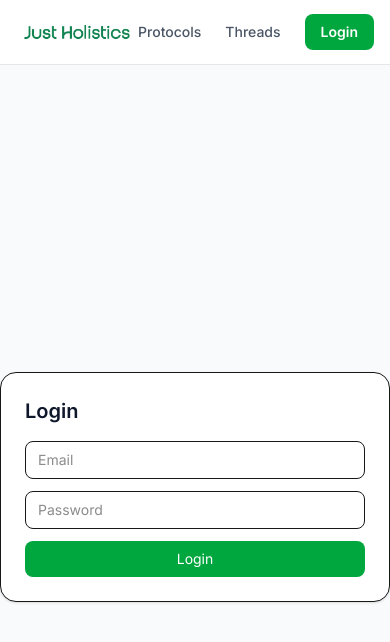
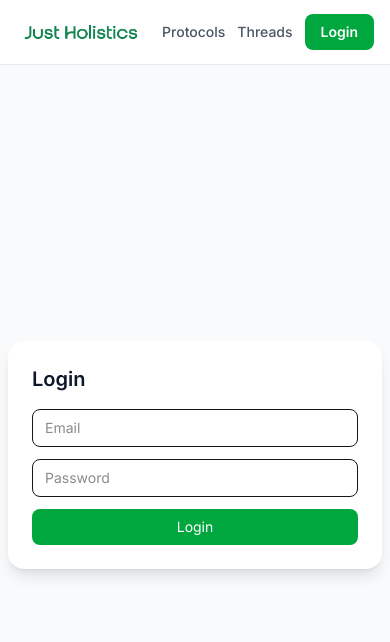
Before and after one commit to Kurt013/just-holistics, a Next.js app in the folder frontend/: page /login in a window 390 px wide. Shown: the top 642 px of the page. Built offline with nearby package versions, Linux system fonts and the light colour scheme; no server answers.

Commit message:
fix: improved responsiveness

```diff
--- a/frontend/app/login/page.tsx
+++ b/frontend/app/login/page.tsx
@@ -46,18 +46,17 @@ export default function LoginPage() {
   };
 
   return (
-    <div className="flex min-h-screen items-center justify-center bg-slate-50">
-      <div className="w-full max-w-md rounded-2xl bg-white p-6 shadow-sm border">
+    <div className="flex min-h-[calc(100vh-65px)] items-center justify-center bg-slate-50">
+      <div className="px-2">
+        <div className="w-full max-w-md rounded-2xl bg-white p-6 shadow-lg">
           <h1 className="text-xl font-semibold text-slate-900 mb-4">
             Login
           </h1>
-
           {error && (
             <p className="mb-3 rounded bg-red-50 p-2 text-sm text-red-500">
               {error}
             </p>
           )}
-
           <form onSubmit={handleLogin} className="space-y-3">
             <input
               type="email"
@@ -66,7 +65,6 @@ export default function LoginPage() {
               onChange={(e) => setEmail(e.target.value)}
               className="w-full rounded-lg border px-3 py-2 text-sm focus:outline-none focus:ring-2 focus:ring-green-500"
             />
-
             <input
               type="password"
               placeholder="Password"
@@ -74,7 +72,6 @@ export default function LoginPage() {
               onChange={(e) => setPassword(e.target.value)}
               className="w-full rounded-lg border px-3 py-2 text-sm focus:outline-none focus:ring-2 focus:ring-green-500"
             />
-
             <button
               type="submit"
               disabled={loading}
@@ -85,5 +82,6 @@ export default function LoginPage() {
           </form>
         </div>
       </div>
+    </div>
   );
 }
--- a/frontend/app/protocols/[id]/page.tsx
+++ b/frontend/app/protocols/[id]/page.tsx
@@ -49,9 +49,9 @@ export default async function ProtocolPage({
 
 	return (
 		<main className="min-h-screen bg-slate-50">
-			<div className="flex gap-8 mx-auto max-w-8xl px-4 py-8 sm:px-6 lg:px-8">
-				<div className="flex-1">
-					<div className="flex gap-8">
+			<div className="grid grid-cols-1 lg:grid-cols-3 gap-8 mx-auto max-w-8xl px-4 py-8 sm:px-6 lg:px-8">
+				<div className="grid grid-cols-1 gap-8 lg:col-span-2">
+					<div className="flex-1 gap-8">
 						<div className="overflow-hidden rounded-3xl border border-slate-200 bg-white shadow-sm">
 							<div className="border-b border-slate-100 bg-gradient-to-r from-amber-50 via-white to-emerald-50 p-6 sm:p-8">
 								<div className="mt-3 flex flex-wrap items-center gap-3">
@@ -102,7 +102,7 @@ export default async function ProtocolPage({
 						/>
 					</div>
 				</div>
-				<div className="basis-1/3">
+				<div>
 					<div className="flex items-center gap-2">
 						<h2 className="text-2xl font-semibold text-slate-900">Threads</h2>
 						<ThreadModalTrigger protocolId={protocol.id} />
--- a/frontend/app/signup/page.tsx
+++ b/frontend/app/signup/page.tsx
@@ -54,17 +54,16 @@ export default function SignupPage() {
 
 	return (
 		<div className="flex min-h-screen items-center justify-center bg-slate-50">
-			<div className="w-full max-w-md rounded-2xl bg-white p-6 shadow-sm border">
+			<div className="px-2">
+				<div className="w-full max-w-md rounded-2xl bg-white p-6 shadow-lg">
 					<h1 className="text-xl font-semibold text-slate-900 mb-4">
 						Sign up
 					</h1>
-
 					{error && (
 						<p className="mb-3 rounded bg-red-50 p-2 text-sm text-red-500">
 							{error}
 						</p>
 					)}
-
 					<form onSubmit={handleSignup} className="space-y-3">
 						<input
 							type="text"
@@ -73,7 +72,6 @@ export default function SignupPage() {
 							onChange={(e) => setName(e.target.value)}
 							className="w-full rounded-lg border px-3 py-2 text-sm focus:outline-none focus:ring-2 focus:ring-green-500"
 						/>
-
 						<input
 							type="email"
 							placeholder="Email"
@@ -81,7 +79,6 @@ export default function SignupPage() {
 							onChange={(e) => setEmail(e.target.value)}
 							className="w-full rounded-lg border px-3 py-2 text-sm focus:outline-none focus:ring-2 focus:ring-green-500"
 						/>
-
 						<input
 							type="password"
 							placeholder="Password"
@@ -89,7 +86,6 @@ export default function SignupPage() {
 							onChange={(e) => setPassword(e.target.value)}
 							className="w-full rounded-lg border px-3 py-2 text-sm focus:outline-none focus:ring-2 focus:ring-green-500"
 						/>
-
 						<input
 							type="password"
 							placeholder="Confirm Password"
@@ -97,7 +93,6 @@ export default function SignupPage() {
 							onChange={(e) => setConfirmPassword(e.target.value)}
 							className="w-full rounded-lg border px-3 py-2 text-sm focus:outline-none focus:ring-2 focus:ring-green-500"
 						/>
-
 						<button
 							type="submit"
 							disabled={loading}
@@ -108,5 +103,6 @@ export default function SignupPage() {
 					</form>
 				</div>
 			</div>
+		</div>
 	);
 }
--- a/frontend/app/threads/[id]/components/NewThreadModal.tsx
+++ b/frontend/app/threads/[id]/components/NewThreadModal.tsx
@@ -63,17 +63,16 @@ export default function NewThreadModal({
 
   return (
     <div className="fixed inset-0 z-50 flex items-center justify-center bg-black/40">
+      <div className="px-2">
         <div className="w-full max-w-lg rounded-2xl bg-white p-6 shadow-lg">
           <h2 className="text-lg font-semibold mb-4">
             Start a new discussion
           </h2>
-
           {error && (
             <p className="mb-3 rounded bg-red-50 p-2 text-sm text-red-500">
               {error}
             </p>
           )}
-
           <form onSubmit={handleSubmit} className="space-y-3">
             <input
               type="text"
@@ -82,7 +81,6 @@ export default function NewThreadModal({
               onChange={(e) => setTitle(e.target.value)}
               className="w-full rounded-lg border px-3 py-2 text-sm"
             />
-
             <textarea
               placeholder="Write your discussion..."
               value={body}
@@ -90,7 +88,6 @@ export default function NewThreadModal({
               rows={5}
               className="w-full rounded-lg border px-3 py-2 text-sm"
             />
-
             {/* 🏷 TAG INPUT */}
             <input
               type="text"
@@ -99,7 +96,6 @@ export default function NewThreadModal({
               onChange={(e) => setTagsInput(e.target.value)}
               className="w-full rounded-lg border px-3 py-2 text-sm"
             />
-
             <button
               type="submit"
               disabled={loading}
@@ -110,5 +106,6 @@ export default function NewThreadModal({
           </form>
         </div>
       </div>
+    </div>
   );
 }
--- a/frontend/components/layout/Navbar.tsx
+++ b/frontend/components/layout/Navbar.tsx
@@ -16,11 +16,11 @@ export default function Navbar() {
 
   return (
     <nav className="bg-white border-b border-gray-200 sticky top-0 z-50">
-      <div className="max-w-7xl mx-auto px-4 flex items-center justify-between h-16">
+      <div className="max-w-7xl gap-4 mx-auto px-4 flex items-center justify-between h-16">
         <Link href="/" className="text-2xl font-bold text-green-600">
           <Image src={logo} alt="Just Holistics Logo" width={150} height={60} />
         </Link>
-        <div className="flex items-center gap-6">
+        <div className="flex items-center gap-3 md:gap-6">
           {links.map(l => (
             <Link
               key={l.href}
--- a/frontend/components/protocols/ProtocolCard.tsx
+++ b/frontend/components/protocols/ProtocolCard.tsx
@@ -57,7 +57,7 @@ export default function ProtocolCard({ protocol }: ProtocolCardProps) {
         <p className="text-sm text-gray-500 line-clamp-3 mb-4 flex-1">{excerpt}</p>
 
         {/* Footer */}
-        <div className="flex items-center justify-between pt-3 border-t border-gray-50">
+        <div className="flex flex-wrap items-center justify-between pt-3 border-t border-gray-50">
           <div className="flex items-center gap-1.5">
             <StarRating value={protocol.rating} size="sm" />
             <span className="text-xs text-gray-500">
```
Lines whose indentation alone changed are shown as unchanged.
